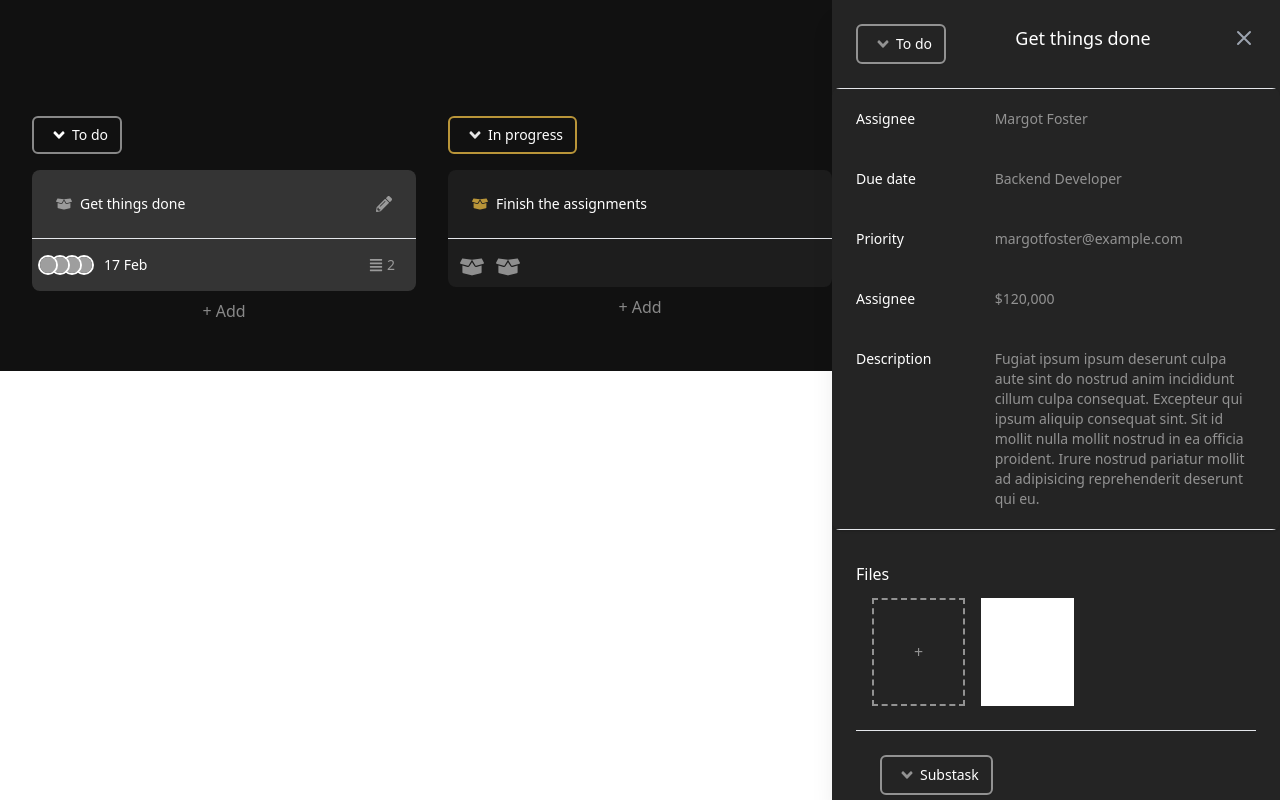
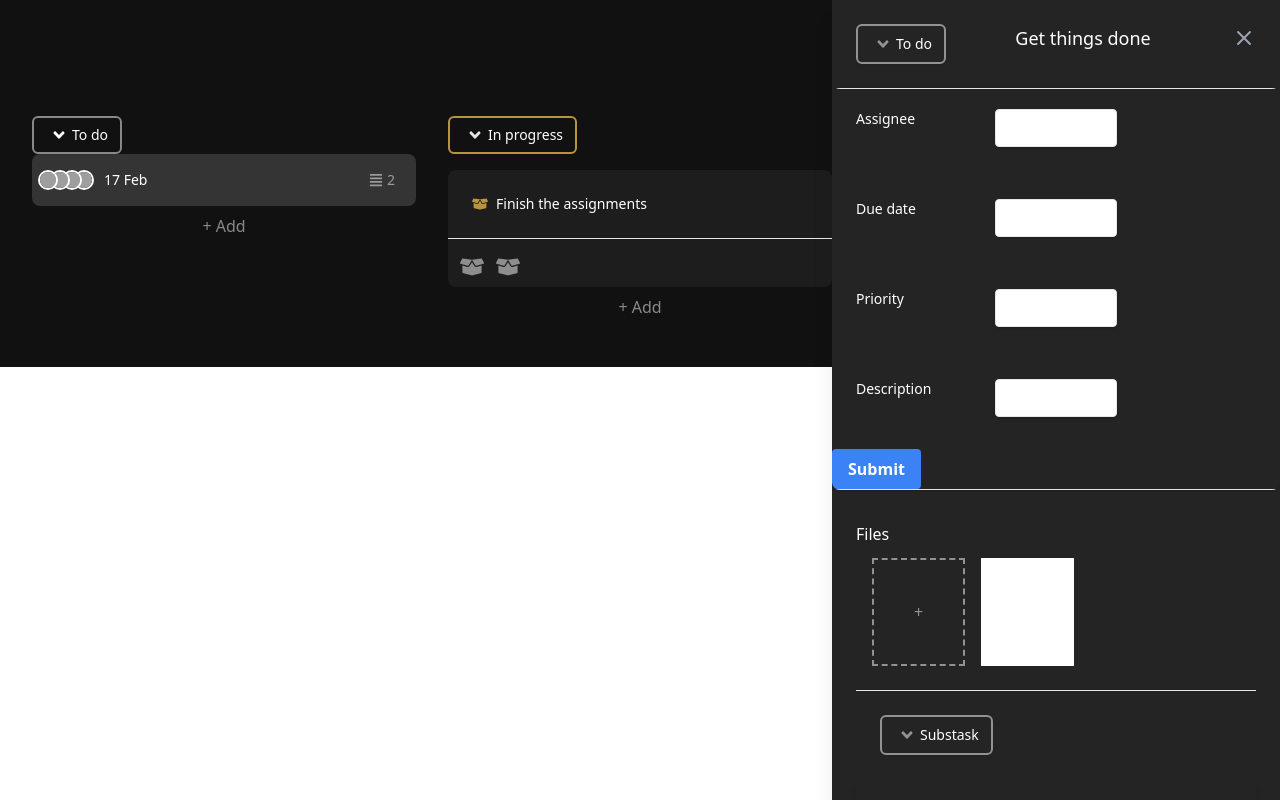
Before and after one commit to devcihat/TaskRemo, a React (Create React App) app: page / in a window 1280 px wide. Both pictures are taken after a click on the button "New Task". Built offline with nearby package versions, Linux system fonts and the light colour scheme; grey boxes are pictures that could not be loaded.

Commit message:
add todo

```diff
--- a/src/App.js
+++ b/src/App.js
@@ -1,10 +1,13 @@
 import Card from "./components/Card";
+import { DataProvider } from "./components/DataProvider";
 
 const App = () => {
   return (
-    <div style={{ backgroundColor: "#111111" }} className="">
-      <Card />
-    </div>
+    <DataProvider>
+      <div style={{ backgroundColor: "#111111" }} className="">
+        <Card />
+      </div>
+    </DataProvider>
   );
 };
 
--- a/src/components/Card.jsx
+++ b/src/components/Card.jsx
@@ -1,4 +1,4 @@
-import React, { useState } from "react";
+import React, { useState, useContext } from "react";
 
 import {
   FaBoxOpen,
@@ -7,8 +7,12 @@ import {
   FaAngleDown,
 } from "react-icons/fa";
 import KanbanModal from "../components/KanbonModal";
+import { DataContext } from "./DataProvider";
+import ListItem from "./ListItem"
 
 function Card() {
+  const [todos, setTodos] = useContext(DataContext);
+  console.log(todos);
 
   const [open, setOpen] = useState(false);
   const openModal = () => {
@@ -17,9 +21,15 @@ function Card() {
   return (
     <>
       <div>
-         {open ? (
-              <KanbanModal  hide={() => setOpen(false)} open={open} closeModal={openModal} />
-         ) : ''}
+        {open ? (
+          <KanbanModal
+            hide={() => setOpen(false)}
+            open={open}
+            closeModal={openModal}
+          />
+        ) : (
+          ""
+        )}
         <button
           onClick={openModal}
           style={{ marginLeft: "1200px", marginTop: "20px" }}
@@ -28,7 +38,6 @@ function Card() {
         >
           New Task
         </button>
-
       </div>
       <div class="py-12">
         <div class="max-w-xl mx-auto px-4 sm:px-6 lg:max-w-7xl lg:px-8">
@@ -49,24 +58,11 @@ function Card() {
                     borderRadius: "8px",
                     listStyleType: "none",
                   }}
-                  class="col-span-1   divide-y divide-gray-200"
+                  class="col-span-1  divide-y "
                 >
-                  <div class="w-full mt-4 flex items-center justify-between p-6 space-x-6">
-                    <div class="flex-1 truncate">
-                      <div class="flex items-center space-x-2">
-                        <h3
-                          style={{ color: "rgba(255, 255, 255, 0.5)" }}
-                          class=" text-md font-medium truncate"
-                        >
-                          <FaBoxOpen />
-                        </h3>
-                        <h3 class="text-white text-sm font-medium truncate">
-                          Get things done
-                        </h3>
-                      </div>
-                    </div>
-                    <FaPencilAlt color="rgba(255, 255, 255, 0.5)" />
-                  </div>
+                  {todos.map((todo,index) => (
+                      <ListItem todo={todo} key={index} id={index} />
+                  ))}
                   <div>
                     <div class="flex ">
                       <div class="w-0 flex-1 flex">
--- /dev/null
+++ b/src/components/DataProvider.js
@@ -0,0 +1,13 @@
+import React, { useState, useEffect, createContext } from "react";
+
+export const DataContext = createContext();
+
+export const DataProvider = (props) => {
+  const [todos, setTodos] = useState([]);
+
+  return (
+    <DataContext.Provider value={[todos, setTodos]}>
+      {props.children}
+    </DataContext.Provider>
+  );
+};
--- a/src/components/KanbonModal.jsx
+++ b/src/components/KanbonModal.jsx
@@ -1,17 +1,17 @@
-import { Fragment } from "react";
+import React,{ Fragment,useContext } from "react";
 import { Dialog, Transition } from "@headlessui/react";
 import { XIcon } from "@heroicons/react/outline";
-
 import { FaAngleDown } from "react-icons/fa";
 import ModalDetail from "./ModalDetail";
 import Files from "./Files";
 import Subtask from "./Subtask";
 
-function classNames(...classes) {
-  return classes.filter(Boolean).join(" ");
-}
+
 
 const KanbanModal = (props) => {
+
+
+
   return (
     <Transition.Root show={props.open} as={Fragment}>
       <Dialog
--- /dev/null
+++ b/src/components/ListItem.jsx
@@ -0,0 +1,25 @@
+import React from "react";
+import { FaBoxOpen, FaPencilAlt } from "react-icons/fa";
+
+export const ListItem = ({todo,id}) => {
+  return (
+    <div class="w-full mt-4 flex items-center justify-between p-4">
+      <div class=" truncate">
+        <div class="flex items-center ">
+          <button className="flex space-x-2">
+            <h3
+              style={{ color: "rgba(255, 255, 255, 0.5)" }}
+              class=" text-md font-medium "
+            >
+              <FaBoxOpen />
+            </h3>
+            <h3 class="text-white text-sm font-medium ">{todo.name}</h3>
+          </button>
+        </div>
+      </div>
+      <FaPencilAlt color="rgba(255, 255, 255, 0.5)" />
+    </div>
+  );
+};
+
+export default ListItem;
--- a/src/components/ModalDetail.jsx
+++ b/src/components/ModalDetail.jsx
@@ -1,64 +1,72 @@
-import { PaperClipIcon } from "@heroicons/react/solid";
+import React, { useContext, useState } from "react";
+import { DataContext } from "./DataProvider";
 
 export default function ModalDetail() {
+  const [todos, setTodos] = useContext(DataContext);
+  const [todoAssignee, setTodoAssignee] = useState("");
+  const [todoDueDate, setTodoDueDate] = useState("");
+  const [todoPriority, setTodoPriority] = useState("");
+  const [todoDescription, setTodoDescription] = useState("");
+
+  const addTodo = e => {
+    e.preventDefault();
+    setTodos([...todos, {name:todoDescription,complate:false}])
+  }
+
   return (
     <div className="shadow overflow-hidden sm:rounded-lg">
       <div className="  px-4 py-5 sm:p-0">
-        <dl className=" sm:divide-gray-200">
+       <form autoComplete='off' onSubmit={addTodo}>
+       <dl className=" sm:divide-gray-200">
           <hr />
           <div className="py-4 sm:py-5 sm:grid sm:grid-cols-3 sm:gap-4 sm:px-6">
             <dt className="text-sm font-medium text-white">Assignee</dt>
-            <dd
-              style={{ color: "#FFFFFF80" }}
-              className="mt-1 text-sm  sm:mt-0 sm:col-span-2"
-            >
-              Margot Foster
-            </dd>
+            <input
+              onChange={(e) => setTodoAssignee(e.target.value)}
+              value={todoAssignee}
+              class="shadow appearance-none border rounded w-full py-2  text-gray-700 mb-3 leading-tight focus:outline-none focus:shadow-outline"
+            />
           </div>
           <div className="py-4 sm:py-5 sm:grid sm:grid-cols-3 sm:gap-4 sm:px-6">
             <dt className="text-sm font-medium text-white">Due date</dt>
-            <dd
-              style={{ color: "#FFFFFF80" }}
-              className="mt-1 text-sm  sm:mt-0 sm:col-span-2"
-            >
-              Backend Developer
-            </dd>
+            <input
+              onChange={(e) => setTodoDueDate(e.target.value)}
+              value={todoDueDate}
+              class="shadow appearance-none border rounded w-full py-2  text-gray-700 mb-3 leading-tight focus:outline-none focus:shadow-outline"
+            />
           </div>
           <div className="py-4 sm:py-5 sm:grid sm:grid-cols-3 sm:gap-4 sm:px-6">
             <dt className="text-sm font-medium text-white">Priority</dt>
-            <dd
-              style={{ color: "#FFFFFF80" }}
-              className="mt-1 text-sm  sm:mt-0 sm:col-span-2"
-            >
-              margotfoster@example.com
-            </dd>
+            <input
+              onChange={(e) => setTodoPriority(e.target.value)}
+              value={todoPriority}
+              class="shadow appearance-none border rounded w-full py-2  text-gray-700 mb-3 leading-tight focus:outline-none focus:shadow-outline"
+            />
           </div>
-          <div className="py-4 sm:py-5 sm:grid sm:grid-cols-3 sm:gap-4 sm:px-6">
+          {/* <div className="py-4 sm:py-5 sm:grid sm:grid-cols-3 sm:gap-4 sm:px-6">
             <dt className="text-sm font-medium text-white">Assignee</dt>
-            <dd
-              style={{ color: "#FFFFFF80" }}
-              className="mt-1 text-sm  sm:mt-0 sm:col-span-2"
-            >
-              $120,000
-            </dd>
-          </div>
+            <input class="shadow appearance-none border rounded w-full py-2  text-gray-700 mb-3 leading-tight focus:outline-none focus:shadow-outline" />
+          </div> */}
           <div className="py-4 sm:py-5 sm:grid sm:grid-cols-3 sm:gap-4 sm:px-6">
             <dt className="text-sm font-medium text-white">Description</dt>
-            <dd
-              style={{ color: "#FFFFFF80" }}
-              className="mt-1 text-sm  sm:mt-0 sm:col-span-2"
+            <input
+              onChange={(e) => setTodoDescription(e.target.value)}
+              value={todoDescription}
+              class="shadow appearance-none border rounded w-full py-2  text-gray-700 mb-3 leading-tight focus:outline-none focus:shadow-outline"
+            />
+          </div>
+          <div>
+            <button
+              type="submit"
+              class="bg-blue-500 hover:bg-blue-700 text-white font-bold py-2 px-4 rounded"
             >
-              Fugiat ipsum ipsum deserunt culpa aute sint do nostrud anim
-              incididunt cillum culpa consequat. Excepteur qui ipsum aliquip
-              consequat sint. Sit id mollit nulla mollit nostrud in ea officia
-              proident. Irure nostrud pariatur mollit ad adipisicing
-              reprehenderit deserunt qui eu.
-            </dd>
+              Submit
+            </button>
           </div>
           <hr />
         </dl>
+       </form>
       </div>
-
     </div>
   );
 }
```
